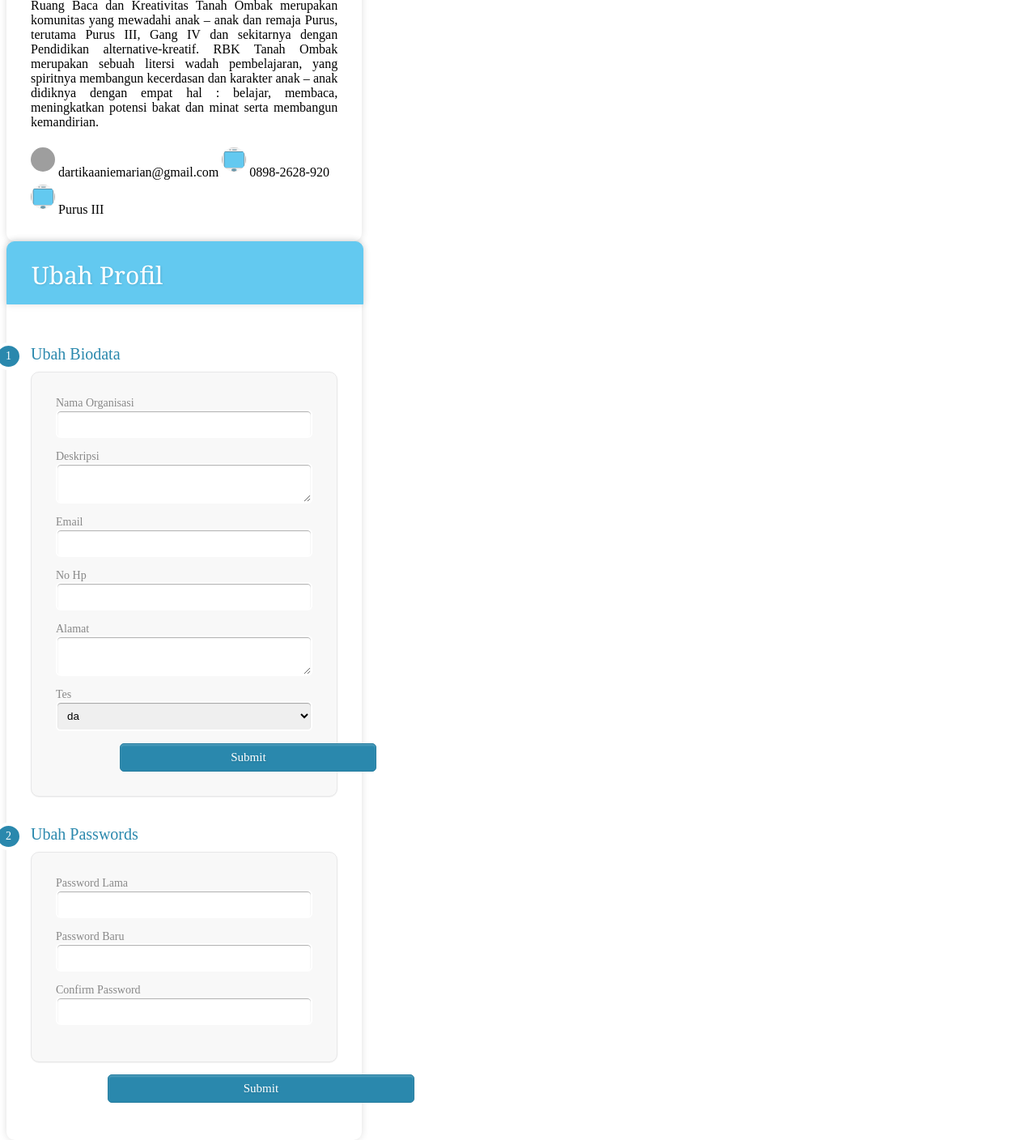
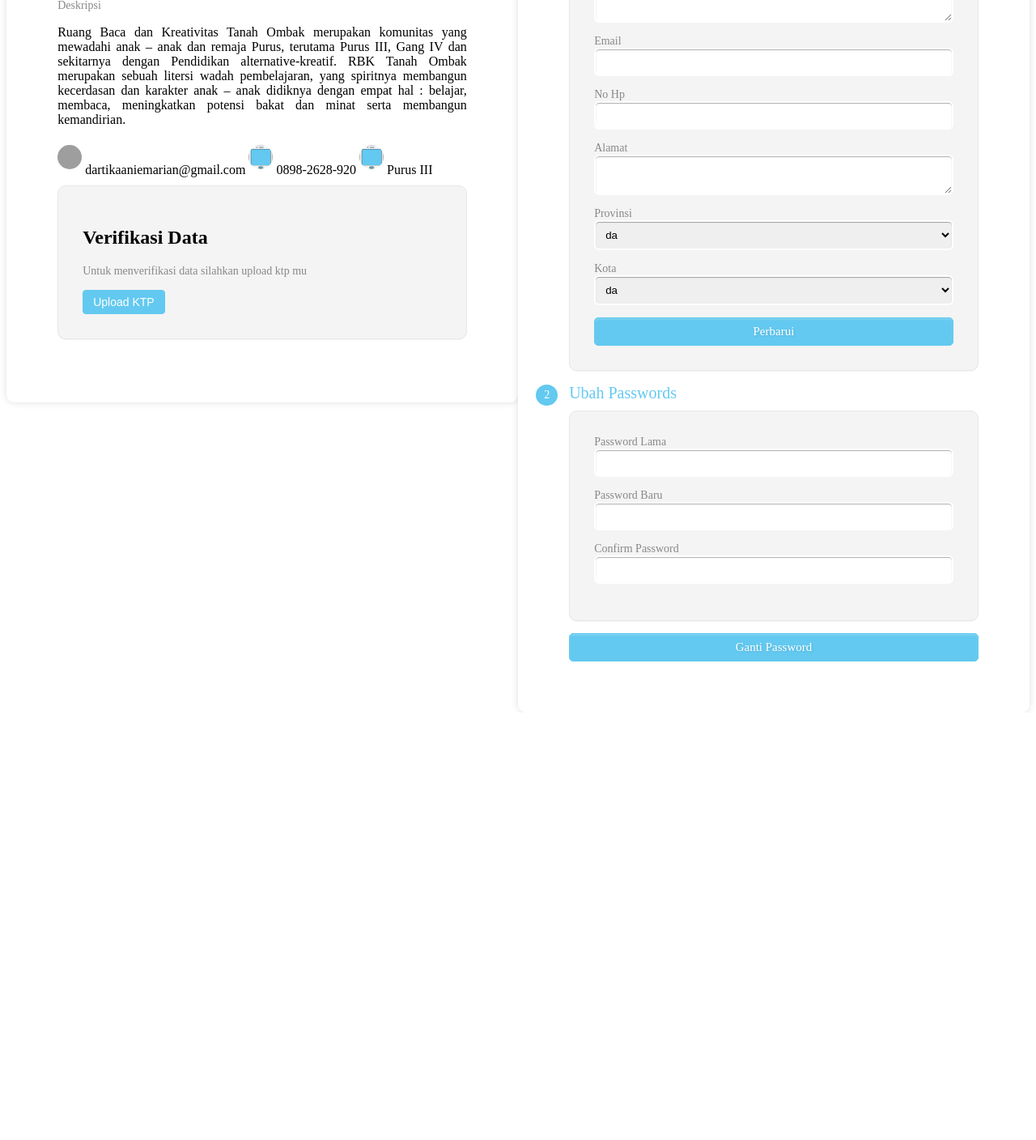
Before and after one commit to vedoalfarizi/bangku, a PHP site: page /org/profilorg.php in a window 1280 px wide. Shown: the part 335-1743 px from the top of the page at 81% size. After the commit the page ends 1206 px from the top, so only its background shows below. Run offline with PHP 8.4, Linux system fonts and the light colour scheme; grey boxes are pictures that could not be loaded.

Commit message:
tambah verifikasi data pata prodil user org

```diff
--- a/org/profilorg.php
+++ b/org/profilorg.php
@@ -6,11 +6,12 @@
 <body>
 
 <!-- ------------------------------------------ profil -------------------------------------------------------------------------- -->
+<v>
     <div>
         <div class="model-form ">
             <h1 class="model-form profil" >TANAH OMBAK</h1>
             <div align="center">
-                    <img src="../img/profil.jpg" class="imgprofil">
+                <img src="../img/Pallet.png" class="imgprofil">
             </div>
 
             <label>Deskripsi</label>
@@ -33,11 +34,23 @@
             <span> <img src="../img/hp.png" class="img-petak">
                            Purus III
                         </span>
+            <div class="kotak">
+
+                <h2>Verifikasi Data</h2>
+                <label>Untuk menverifikasi data silahkan upload ktp mu</label>
+                <button type="file" name="ktp" class="bt bt-birusoft"/>Upload KTP </label>
+            </div>
         </div>
 
-            <div class="model-form kiri">
-                 <h1 class="model-form profil" >Ubah Profil</h1>
+
+
+
+        <div class="model-form">
+            <h1 class="model-form profil">Profil</h1>
+            alert
+
             <form>
+
                 <div class="nomor"><span>1</span>Ubah Biodata </div>
                 <div class="kotak">
 
@@ -46,14 +59,19 @@
                     <label>Email  <input type="email" name="email" /></label>
                     <label> No Hp <input type="text" name="nohp" /></label>
                     <label>Alamat <textarea name="alamat"></textarea></label>
-                    <label>Tes
+                    <label>Provinsi
                         <select>da
                             <option>da</option>
                             <option>da</option>
                             <option>da</option></select></label>
-                      <input type="submit" name="Sign Up" />
+                    <label>Kota
+                        <select>da
+                            <option>da</option>
+                            <option>da</option>
+                            <option>da</option></select></label>
+                    <input type="submit" name="updatebio" value="Perbarui" />
                 </div>
-
+            </form>
             <div class="nomor"><span>2</span>Ubah Passwords</div>
             <div class="kotak">
                 <label>Password Lama <input type="password" name="pass1" /></label>
@@ -61,10 +79,11 @@
                 <label>Confirm Password <input type="password" name="passkonfirmasi" /></label>
             </div>
 
-                <input type="submit" name="Sign Up" />
-            </form>
+            <input type="submit" name="ganti" value="Ganti Password" />
+
         </div>
     </div>
 
+
 </body>
 </html>
--- a/style/style.css
+++ b/style/style.css
@@ -13,42 +13,16 @@
     border-radius: 4px;
 }
 
-.btn{
-    padding: 6px 12px;
-    font-size: 14px;
-    font-weight: 400;
-    text-align: center;
-    cursor: pointer;
-    border: 1px solid transparent;
-}
-
-.bt-flat{
-    color: #fff;
-    background-color: #63c9f0;
-    text-shadow: -1px 1px #63c9f0;
-    border: none;
-}
-
-.bt-flat:hover{
-    background-color: #94d4ed;
-    text-shadow: -1px 1px #94d4ed;
-}
-
-.bt-flat:active{
-    background-color: #27496d;
-    text-shadow: -1px 1px #193047;
-}
-
 .bt-birusoft{
     color:#fff;
-    background-color:#5bc0de;
-    border-color:#46b8da;
+    background-color:#63c9f0;
+    border-color:#63c9f0;
 }
 .bt-birusoft.focus
 {
     color:#fff;
-    background-color:#286090;
-    border-color:#122b40
+    background-color: #57b6f0;
+    border-color:#63c9f0;
 }
 .bt-birusoft:hover{
     color:#fff;
@@ -58,11 +32,12 @@
 
 /*--------------------------- F O R M ----------------------------------------------------------------------*/
 .model-form{
-    width:30%;
-    padding:30px;
+    width:40%;
+    padding: 5%;
     background: #FFF;
     border-radius: 10px;
     box-shadow: 0px 0px 10px rgba(0, 0, 0, 0.13);
+    float: left;
 }
 
 
@@ -95,7 +70,7 @@
 }
 .model-form .kotak{
     padding: 30px;
-    background: #F8F8F8;
+    background: #f4f4f4;
     border-radius: 10px;
     margin-bottom: 15px;
 }
@@ -134,12 +109,12 @@
 
 .model-form .nomor{
     font: normal 20px 'Bitter', serif;
-    color: #2A88AD;
-    margin-bottom: 5px;
-    padding-top:20px;
+    color:  #63c9f0;
+    margin-bottom: 10px;
+
 }
 .model-form .nomor span {
-    background: #2A88AD;
+    background:  #63c9f0;
     padding: 5px 10px 5px 10px;
     position: absolute;
     border-radius: 50%;
@@ -153,22 +128,21 @@
 }
 
 .model-form input[type="submit"]{
-    background: #2A88AD;
+    background: #63c9f0;
     padding: 8px 20px 8px 20px;
     border-radius: 5px;
     color: #fff;
     text-shadow: 1px 1px 3px rgba(0, 0, 0, 0.12);
     font: normal 30px 'Bitter', serif;
     box-shadow: inset 0px 2px 2px 0px rgba(255, 255, 255, 0.17);
-    border: 1px solid #257C9E;
+    border: 1px solid #63c9f0;
     font-size: 15px;
-    margin-left: 25%;
 }
 
 .model-form input[type="button"]:hover,
 .model-form input[type="date"]:hover,
 .model-form input[type="submit"]:hover{
-    background: #2A6881;
+    background: #ade8f0;
 
     -moz-box-shadow: inset 0px 2px 2px 0px rgba(255, 255, 255, 0.28);
     -webkit-box-shadow: inset 0px 2px 2px 0px rgba(255, 255, 255, 0.28);
@@ -207,9 +181,6 @@
     border: 1px solid #63c9f0;
 }
 
-.kiri{
-    float: left;
-}
 /*---------------------------------------------------MODAL-----------------------------------------*/
 
 .modal {
@@ -418,3 +402,9 @@ th {
     font-size: 12px;
     line-height: 1.428571429;
 }
+
+::-webkit-file-upload-button {
+    background: #63c9f0;;
+    color: #6f6f6f;
+    padding: 1em;
+}
```
Also changed, not shown: other parts of style/style.css (+26 -13 lines). Lines whose indentation alone changed are shown as unchanged.
